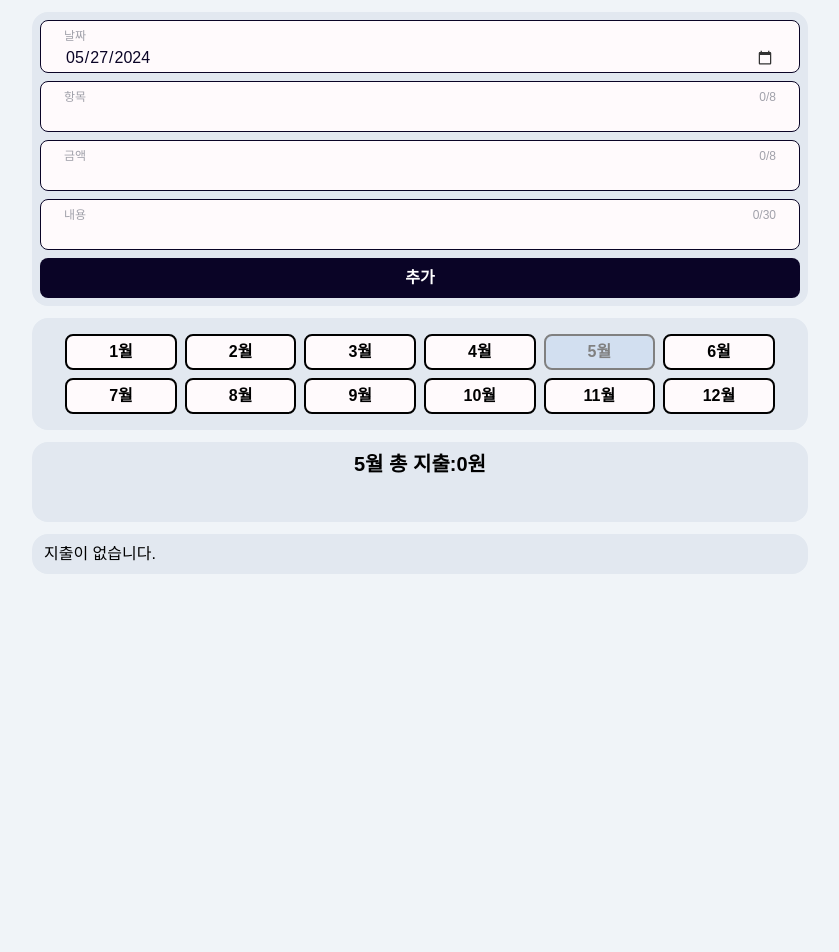
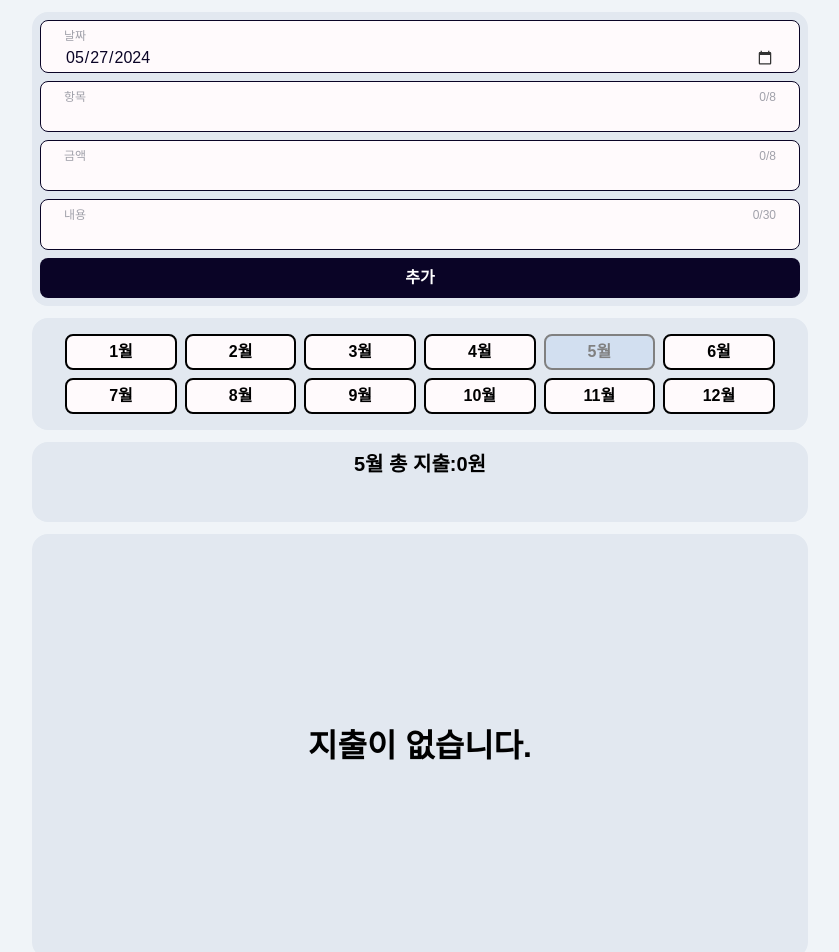
Before and after one commit to butterbeetle/sparta-account-book, a React (Vite) app: page / in a window 1280 px wide. Shown: the top 952 px of the page, without its empty margins (220-1059 px from the left). Before the commit the page ends 800 px from the top, so only its background shows below. Built offline with nearby package versions, Linux system fonts and the light colour scheme.

Commit message:
Design: 지출이 없을 때 중앙으로 표시

```diff
--- a/src/components/RecordsList.jsx
+++ b/src/components/RecordsList.jsx
@@ -6,6 +6,7 @@ import formatAmount from "../utils/formatAmount";
 const RecordsListMainDiv = styled.div`
   height: 100%;
   padding: 12px;
+  min-height: 400px;
   background-color: #e2e8f0;
   border-radius: 16px;
 `;
@@ -88,6 +89,15 @@ const AmountParagraph = styled.p`
   color: #3b82f6;
 `;
 
+const NoCost = styled.div`
+  display: flex;
+  justify-content: center;
+  align-items: center;
+  height: 400px;
+  font-weight: bold;
+  font-size: 32px;
+`;
+
 export default function RecordsList() {
   const { selectedMonth, recordsData } = useSelector((state) => state.record);
 
@@ -111,8 +121,8 @@ export default function RecordsList() {
             </ListLi>
           </Link>
         ))}
-        {!filteredRecordsData.length && <div>지출이 없습니다.</div>}
       </ListUl>
+      {!filteredRecordsData.length && <NoCost>지출이 없습니다.</NoCost>}
     </RecordsListMainDiv>
   );
 }
```
